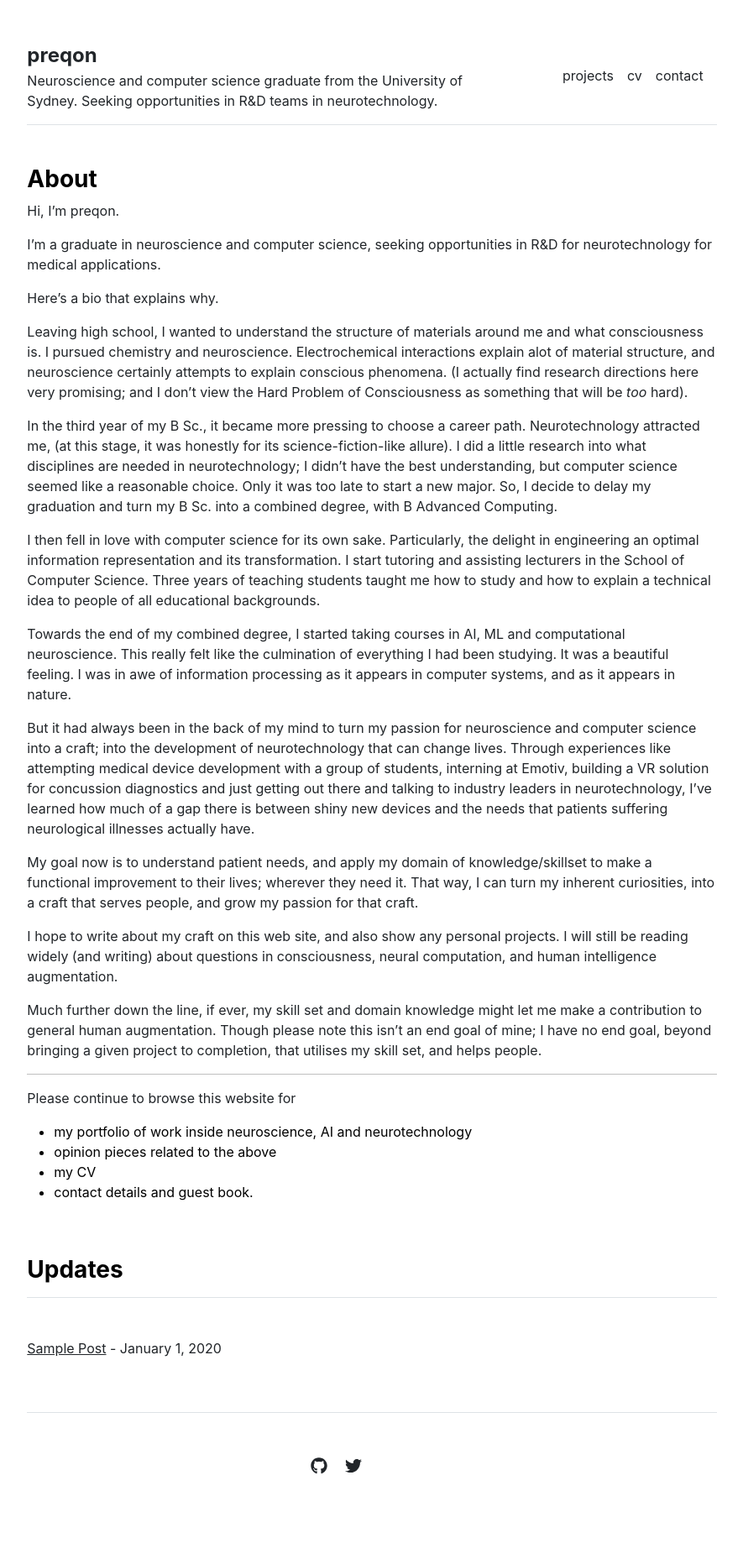
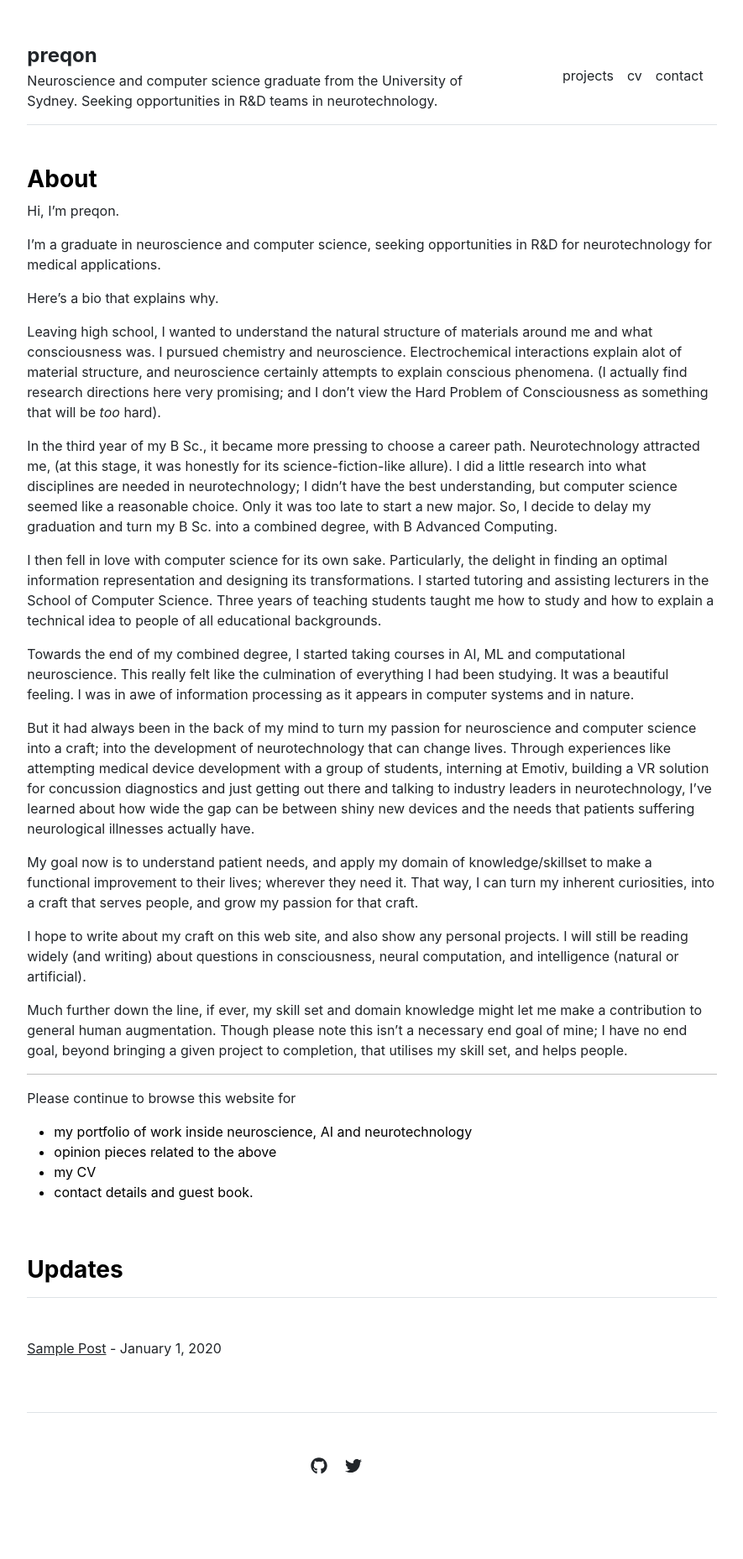
Before and after one commit to preqon/preqon.github.io, a Jekyll site: the page built from index.md, in a window 1280 px wide. Shown: the whole page at 84% size, without its empty margins (197-1082 px from the left). Built offline with Jekyll 4.4.1, drawn with Linux system fonts in a browser that asks for light colours.

```diff
--- a/index.md
+++ b/index.md
@@ -10,13 +10,12 @@ in R&D for neurotechnology for medical applications.
 
 Here's a bio that explains why.
 
-Leaving high school, I wanted to understand the structure of materials
-around me and what consciousness is. I pursued chemistry and neuroscience.
+Leaving high school, I wanted to understand the natural structure of materials
+around me and what consciousness was. I pursued chemistry and neuroscience.
 Electrochemical interactions explain alot of material structure, and neuroscience
 certainly attempts to explain conscious phenomena. (I actually find research
 directions here very promising; and I don't view the Hard Problem of
 Consciousness as something that will be *too* hard).
-
 
 In the third year of my B Sc., it became more pressing to choose a career path.
 Neurotechnology attracted me, (at this stage, it was honestly for its
@@ -28,23 +27,24 @@ delay my graduation and turn my B Sc. into a combined degree, with B Advanced
 Computing.
 
 I then fell in love with computer science for its own sake. Particularly,
-the delight in engineering an optimal information representation and its
-transformation. I start tutoring and assisting lecturers in the School of
+the delight in finding an optimal information representation and designing its
+transformations. I started tutoring and assisting lecturers in the School of
 Computer Science. Three years of teaching students taught me how to study and
 how to explain a technical idea to people of all educational backgrounds.
 
 Towards the end of my combined degree, I started taking courses in AI, ML and
 computational neuroscience. This really felt like the culmination of everything
 I had been studying. It was a beautiful feeling. I was in awe of information
-processing as it appears in computer systems, and as it appears in nature.
+processing as it appears in computer systems and in nature.
 
 But it had always been in the back of my mind to turn my passion for neuroscience
 and computer science into a craft; into the development of neurotechnology that
 can change lives. Through experiences like attempting medical device development
-with a group of students, interning at Emotiv, building a VR solution for concussion diagnostics and just getting out there and talking to industry leaders in
-neurotechnology, I've learned how much of a gap there is between shiny new
-devices and the needs that patients suffering neurological illnesses actually
-have.
+with a group of students, interning at Emotiv, building a VR solution for
+concussion diagnostics and just getting out there and talking to industry
+leaders in neurotechnology, I've learned about how wide the gap can be between
+shiny new devices and the needs that patients suffering neurological illnesses
+actually have.
 
 My goal now is to understand patient needs, and apply my domain of
 knowledge/skillset to make a functional improvement to their lives; wherever
@@ -53,12 +53,13 @@ serves people, and grow my passion for that craft.
 
 I hope to write about my craft on this web site, and also show any personal
 projects. I will still be reading widely (and writing) about questions
-in consciousness, neural computation, and human intelligence augmentation.
+in consciousness, neural computation, and intelligence (natural or artificial).
 
 Much further down the line, if ever, my skill set and domain knowledge
 might let me make a contribution to general human augmentation. Though please
-note this isn't an end goal of mine; I have no end goal, beyond bringing a
-given project to completion, that utilises my skill set, and helps people.
+note this isn't a necessary end goal of mine; I have no end goal, beyond
+bringing a given project to completion, that utilises my skill set, and helps
+people.
 
 ---
 
```
Also changed, not shown: projects/honours.md (+33 -6 lines).
